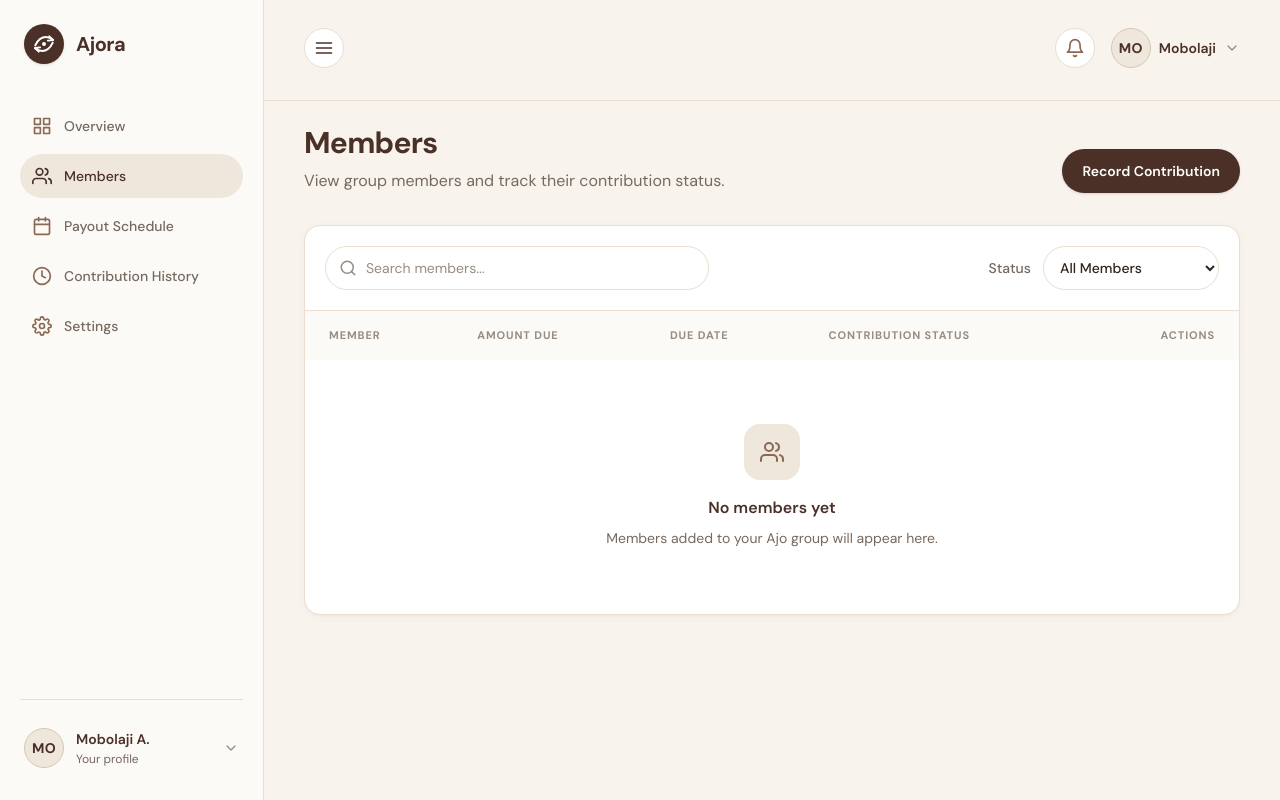
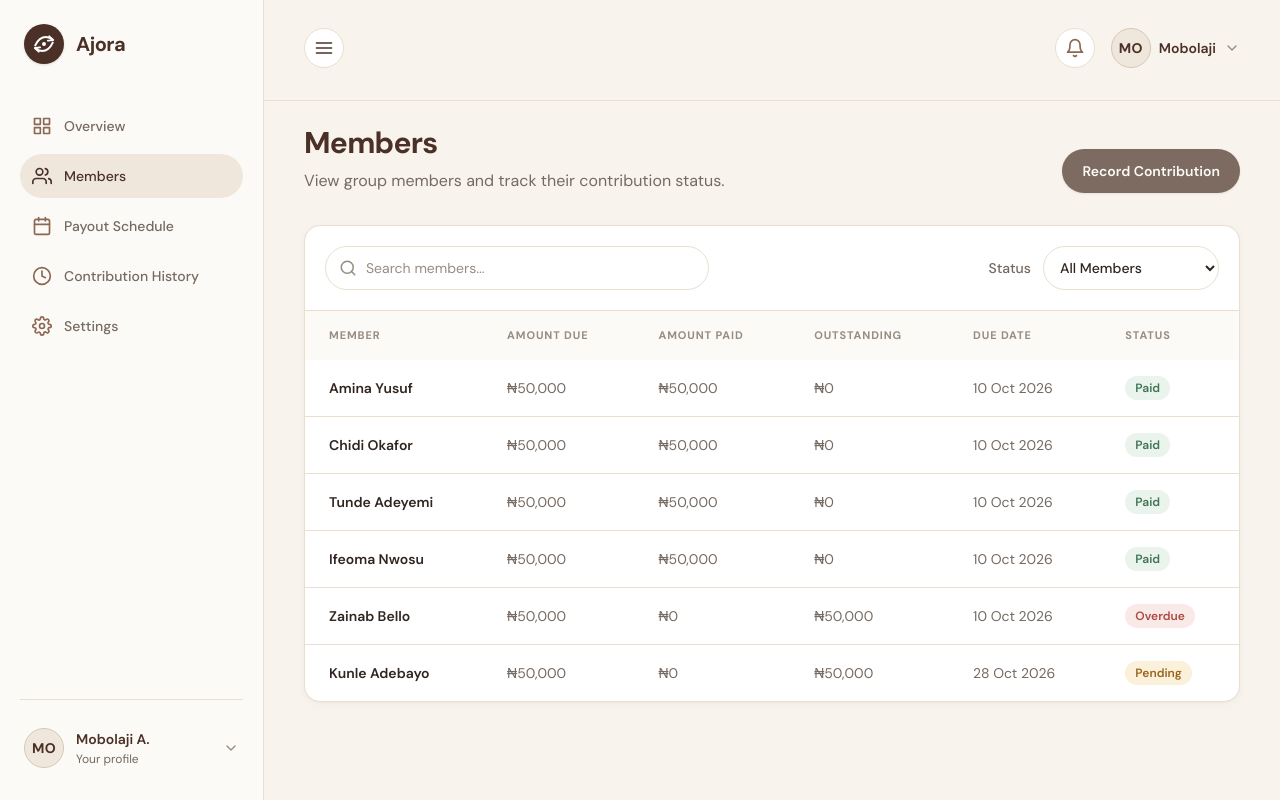
Before and after one commit to Bolazcoding/ajora, a Next.js app: page /members in a window 1280 px wide. Built offline with nearby package versions, Linux system fonts and the light colour scheme.

Commit message:
integrated the data into the members page

```diff
--- a/app/_components/DashboardOverview.tsx
+++ b/app/_components/DashboardOverview.tsx
@@ -152,13 +152,13 @@ export default function DashboardOverview() {
             </div>
             <div className="mt-4 flex flex-col gap-2 text-xs text-white/65 sm:flex-row sm:items-center sm:justify-between sm:gap-4">
               <p>
-                Received: {" "}
+                Received:{" "}
                 <span className="text-white">
                   {formatNaira(cycleSummary.paidAmount)}
                 </span>
               </p>
               <p>
-                Outstanding: {" "}
+                Outstanding:{" "}
                 <span className="text-white">
                   {formatNaira(cycleSummary.outstandingAmount)}
                 </span>
--- a/app/_components/MembersOverview.tsx
+++ b/app/_components/MembersOverview.tsx
@@ -1,8 +1,98 @@
+"use client";
+
+import { useState } from "react";
 import DashboardShell from "./DashboardShell";
 import { FiSearch, FiUsers } from "react-icons/fi";
 import EmptyState from "../_ui/EmptyState";
+import StatusBadge from "../_ui/StatusBadge";
+import {
+  activeAjoGroup,
+  ajoMembers,
+  contributionRecords,
+  type MemberContributionStatus,
+} from "../_data/mockData";
+import { formatDate, formatNaira } from "../_ui/formatters";
+
+type MemberRow = {
+  id: string;
+  fullName: string;
+  amountDue: number;
+  amountPaid: number;
+  outstanding: number;
+  status: MemberContributionStatus;
+  dueDate: string | null;
+  payoutOrder: number;
+};
+
+const statusFilters = [
+  { value: "all", label: "All Members" },
+  { value: "paid", label: "Paid" },
+  { value: "pending", label: "Pending" },
+  { value: "overdue", label: "Overdue" },
+] as const;
+type StatusFilter = (typeof statusFilters)[number]["value"];
+
+function MemberStatus({ status }: { status: MemberContributionStatus }) {
+  if (status === "unrecorded") {
+    return (
+      <span className="inline-flex items-center rounded-full bg-surface-soft px-2.5 py-1 text-xs font-semibold text-text-secondary">
+        Not recorded
+      </span>
+    );
+  }
+
+  return <StatusBadge status={status} />;
+}
 
 export default function MembersOverview() {
+  const [search, setSearch] = useState("");
+  const [statusFilter, setStatusFilter] = useState<StatusFilter>("all");
+
+  const memberRows: MemberRow[] = ajoMembers
+    .filter(
+      (member) =>
+        member.groupId === activeAjoGroup.id &&
+        member.isActive &&
+        activeAjoGroup.memberIds.includes(member.id),
+    )
+    .map((member) => {
+      const contribution = contributionRecords.find(
+        (record) =>
+          record.groupId === activeAjoGroup.id &&
+          record.cycleId === activeAjoGroup.currentCycleId &&
+          record.memberId === member.id,
+      );
+      const amountDue = activeAjoGroup.contributionAmount;
+      const amountPaid =
+        contribution?.status === "paid" ? contribution.amount : 0;
+
+      return {
+        id: member.id,
+        fullName: member.fullName,
+        amountDue,
+        amountPaid,
+        outstanding: Math.max(0, amountDue - amountPaid),
+        status: contribution?.status ?? "unrecorded",
+        dueDate: contribution?.dueDate ?? null,
+        payoutOrder: member.payoutOrder,
+      };
+    });
+
+  const query = search.trim().toLocaleLowerCase();
+  const filteredMembers = memberRows.filter((member) => {
+    const matchesSearch = member.fullName.toLocaleLowerCase().includes(query);
+    const matchesStatus =
+      statusFilter === "all" || member.status === statusFilter;
+
+    return matchesSearch && matchesStatus;
+  });
+  const hasFilters = search.length > 0 || statusFilter !== "all";
+
+  function clearFilters() {
+    setSearch("");
+    setStatusFilter("all");
+  }
+
   return (
     <DashboardShell activeItem="Members">
       <div className="mx-auto pb-10 w-full max-w-6xl">
@@ -18,7 +108,7 @@ export default function MembersOverview() {
           <button
             type="button"
             disabled
-            className="inline-flex min-h-11 items-center justify-center rounded-xl bg-primary px-5 text-sm font-semibold text-white shadow-sm transition-colors hover:bg-primary-hover focus-visible:outline-2 focus-visible:outline-focus focus-visible:outline-offset-2"
+            className="inline-flex min-h-11 items-center justify-center rounded-xl bg-primary px-5 text-sm font-semibold text-white shadow-sm transition-colors hover:bg-primary-hover focus-visible:outline-2 focus-visible:outline-focus focus-visible:outline-offset-2 disabled:cursor-not-allowed disabled:opacity-70"
           >
             Record Contribution
           </button>
@@ -37,6 +127,8 @@ export default function MembersOverview() {
               />
               <input
                 type="search"
+                value={search}
+                onChange={(event) => setSearch(event.target.value)}
                 placeholder="Search members..."
                 className="h-11 w-full rounded-xl border border-border bg-surface px-4 pl-10 text-sm text-text-primary outline-none transition placeholder:text-text-muted focus:border-secondary focus:ring-2 focus:ring-focus/20"
               />
@@ -48,19 +140,46 @@ export default function MembersOverview() {
               </span>
               <select
                 aria-label="Filter members by status"
-                defaultValue="all"
+                value={statusFilter}
+                onChange={(event) =>
+                  setStatusFilter(event.target.value as StatusFilter)
+                }
                 className="h-11 min-w-0 flex-1 rounded-xl border border-border bg-white px-3 text-sm font-medium text-text-primary outline-none focus:border-secondary focus:ring-2 focus:ring-focus/20 sm:w-44 sm:flex-none"
               >
-                <option value="all">All Members</option>
-                <option value="paid">Paid</option>
-                <option value="pending">Pending</option>
-                <option value="overdue">Overdue</option>
+                {statusFilters.map((filter) => (
+                  <option key={filter.value} value={filter.value}>
+                    {filter.label}
+                  </option>
+                ))}
               </select>
             </label>
           </div>
 
+          {filteredMembers.length === 0 ? (
+            <div className="px-5 py-14 text-center">
+              <EmptyState
+                icon={FiUsers}
+                title={hasFilters ? "No matching members" : "No members yet"}
+                description={
+                  hasFilters
+                    ? "Try a different name or payment status."
+                    : "Members added to your Ajo group will appear here."
+                }
+              />
+              {hasFilters && (
+                <button
+                  type="button"
+                  onClick={clearFilters}
+                  className="mt-5 rounded-lg px-3 py-2 text-sm font-semibold text-primary underline decoration-primary/30 underline-offset-4 hover:text-primary-hover focus-visible:outline-2 focus-visible:outline-focus focus-visible:outline-offset-2"
+                >
+                  Clear filters
+                </button>
+              )}
+            </div>
+          ) : (
+            <>
               <div className="hidden overflow-x-auto lg:block">
-            <table className="w-full min-w-[42rem] border-collapse text-left">
+                <table className="w-full min-w-[54rem] border-collapse text-left">
                   <thead>
                     <tr className="bg-surface-soft text-[0.6875rem] font-semibold uppercase tracking-[0.08em] text-text-muted">
                       <th scope="col" className="px-6 py-4">
@@ -70,37 +189,91 @@ export default function MembersOverview() {
                         Amount Due
                       </th>
                       <th scope="col" className="px-6 py-4">
+                        Amount Paid
+                      </th>
+                      <th scope="col" className="px-6 py-4">
+                        Outstanding
+                      </th>
+                      <th scope="col" className="px-6 py-4">
                         Due Date
                       </th>
                       <th scope="col" className="px-6 py-4">
-                    Contribution Status
-                  </th>
-                  <th scope="col" className="px-6 py-4 text-right">
-                    Actions
+                        Status
                       </th>
                     </tr>
                   </thead>
-              <tbody>
-                <tr>
-                  <td colSpan={5} className="px-6 py-16 text-center">
-                    <EmptyState
-                      icon={FiUsers}
-                      title="No members yet"
-                      description="Members added to your Ajo group will appear here."
-                    />
+                  <tbody className="divide-y divide-border">
+                    {filteredMembers.map((member) => (
+                      <tr key={member.id} className="text-sm">
+                        <td className="px-6 py-4 font-semibold text-text-primary">
+                          {member.fullName}
+                        </td>
+                        <td className="px-6 py-4 text-text-secondary">
+                          {formatNaira(member.amountDue)}
+                        </td>
+                        <td className="px-6 py-4 text-text-secondary">
+                          {formatNaira(member.amountPaid)}
+                        </td>
+                        <td className="px-6 py-4 text-text-secondary">
+                          {formatNaira(member.outstanding)}
+                        </td>
+                        <td className="px-6 py-4 text-text-secondary">
+                          {member.dueDate ? formatDate(member.dueDate) : "—"}
+                        </td>
+                        <td className="px-6 py-4">
+                          <MemberStatus status={member.status} />
                         </td>
                       </tr>
+                    ))}
                   </tbody>
                 </table>
               </div>
 
-          <div className="px-5 py-14 text-center lg:hidden">
-            <EmptyState
-              icon={FiUsers}
-              title="No members yet"
-              description="Members added to your Ajo group will appear here."
-            />
+              <ul className="divide-y divide-border lg:hidden">
+                {filteredMembers.map((member) => (
+                  <li key={member.id} className="p-4 sm:p-5">
+                    <div className="flex items-start justify-between gap-3">
+                      <div className="min-w-0">
+                        <p className="truncate text-sm font-semibold text-text-primary">
+                          {member.fullName}
+                        </p>
+                        <p className="mt-1 text-xs text-text-secondary">
+                          Payout turn {member.payoutOrder}
+                        </p>
                       </div>
+                      <MemberStatus status={member.status} />
+                    </div>
+                    <dl className="mt-4 grid grid-cols-2 gap-x-4 gap-y-3 text-xs">
+                      <div>
+                        <dt className="text-text-muted">Amount due</dt>
+                        <dd className="mt-1 font-semibold text-text-primary">
+                          {formatNaira(member.amountDue)}
+                        </dd>
+                      </div>
+                      <div>
+                        <dt className="text-text-muted">Amount paid</dt>
+                        <dd className="mt-1 font-semibold text-text-primary">
+                          {formatNaira(member.amountPaid)}
+                        </dd>
+                      </div>
+                      <div>
+                        <dt className="text-text-muted">Outstanding</dt>
+                        <dd className="mt-1 font-semibold text-text-primary">
+                          {formatNaira(member.outstanding)}
+                        </dd>
+                      </div>
+                      <div>
+                        <dt className="text-text-muted">Due date</dt>
+                        <dd className="mt-1 font-semibold text-text-primary">
+                          {member.dueDate ? formatDate(member.dueDate) : "—"}
+                        </dd>
+                      </div>
+                    </dl>
+                  </li>
+                ))}
+              </ul>
+            </>
+          )}
         </section>
       </div>
     </DashboardShell>
```
Lines whose indentation alone changed are shown as unchanged.
